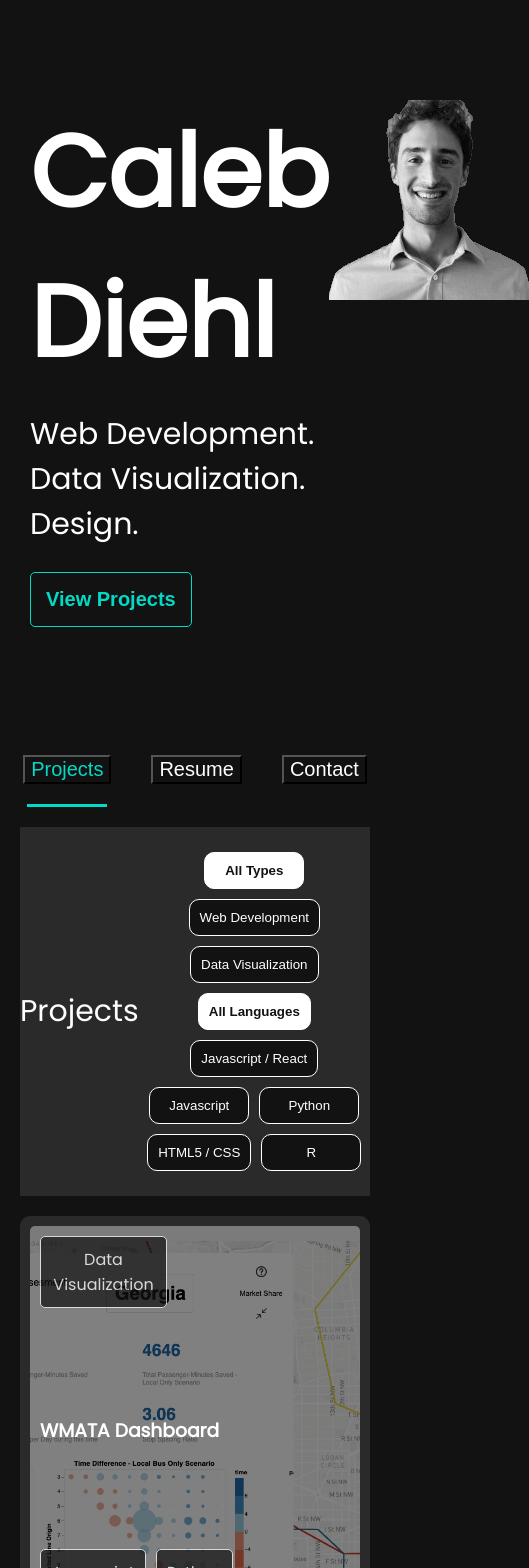
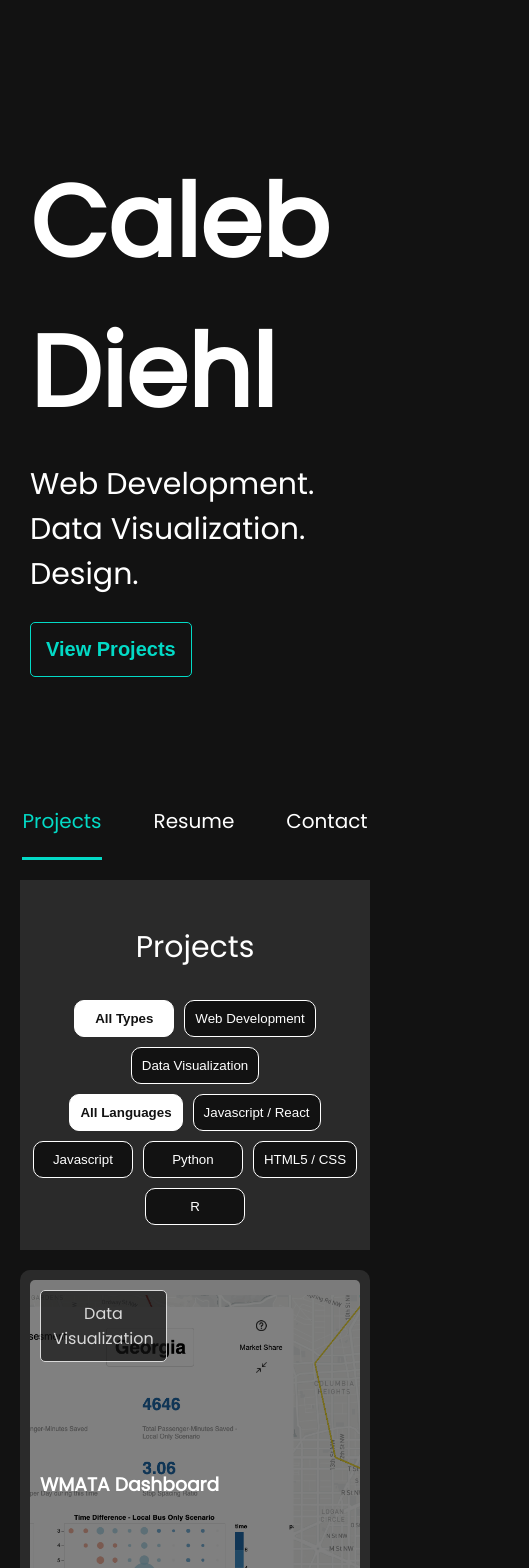
Before and after one commit to csdiehl16/csdiehl16.github.io, a React (Create React App) app: page / in a window 390 px wide. Shown: the top 1568 px of the page, 529 px wide, since content can reach past the window. Built offline with nearby package versions, Linux system fonts and the light colour scheme.

Commit message:
fix btn display, mobile optimize

```diff
--- a/src/App.css
+++ b/src/App.css
@@ -50,17 +50,20 @@
   margin-bottom: 20px;
 }
 
-.nav-button {
+.nav-btn {
   font-size: 20px;
   font-weight: 400;
+  font-family: "Poppins", "Helvetica Neue", sans-serif;
   text-align: center;
   background-color: #121212;
   color: #fff;
   margin: 20px;
+  border: none;
 }
 
-.nav-button-clicked {
+.nav-btn-clicked {
   color: var(--theme-color);
+  border: none;
 }
 
 .nav-btn-line {
--- a/src/App.js
+++ b/src/App.js
@@ -29,9 +29,7 @@ function App() {
           <div>
             <button
               className={
-                page === activePage
-                  ? "nav-button nav-button-clicked"
-                  : "nav-button"
+                page === activePage ? "nav-btn nav-btn-clicked" : "nav-btn"
               }
               value={page}
               key={page}
--- a/src/components/Profile.module.css
+++ b/src/components/Profile.module.css
@@ -29,3 +29,15 @@
 .view-btn:hover {
   transform: scale(1.1);
 }
+
+@media (max-width: 450px) {
+  .container {
+    display: flex;
+    flex-direction: column;
+    margin-top: 70px;
+  }
+
+  .profile-img {
+    visibility: hidden;
+  }
+}
--- a/src/components/Projects.css
+++ b/src/components/Projects.css
@@ -39,3 +39,10 @@
   color: #121212;
   font-weight: 600;
 }
+
+@media (max-width: 450px) {
+  .project-header {
+    display: flex;
+    flex-direction: column;
+  }
+}
--- a/src/index.css
+++ b/src/index.css
@@ -68,3 +68,9 @@ a {
     transform: translateY(0);
   }
 }
+
+@media (max-width: 450px) {
+  .slide-up {
+    max-width: 90%;
+  }
+}
```
